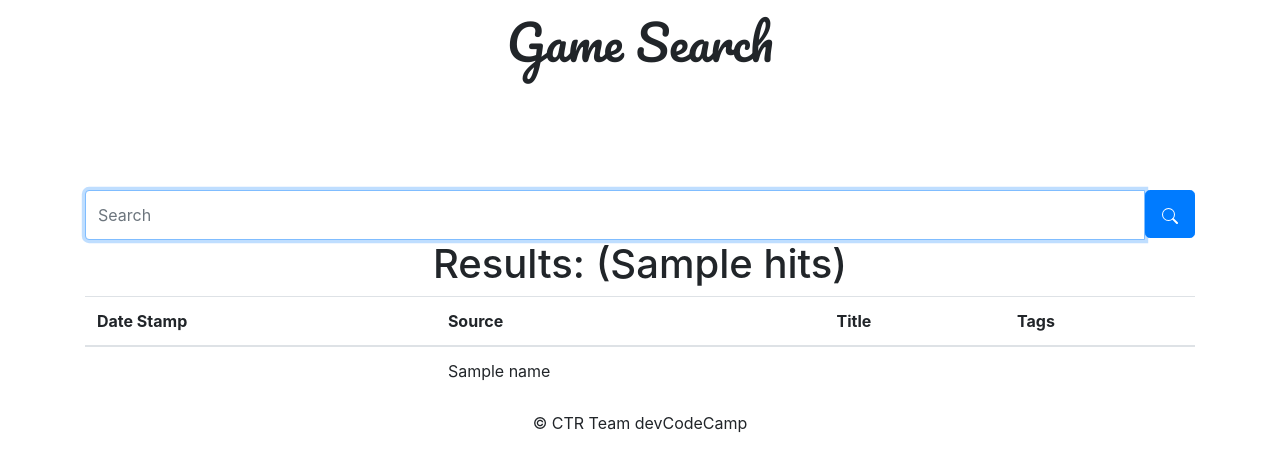
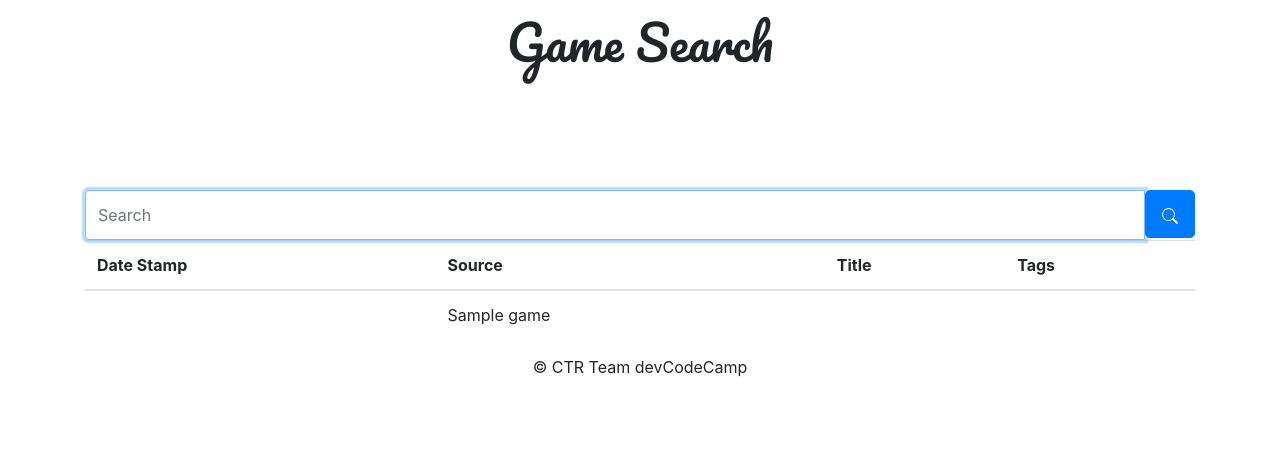
Before and after one commit to fmorrisey/Data_Tracker_Flask, a Flask app: template datatracker/templates/sample/results.html in a window 1280 px wide. Shown: the part 130-602 px from the top of the page. Run offline with Flask 2, Linux system fonts and the light colour scheme; the template is opened without the code that fills it: most values are stand-ins (such as "Sample title", 1, 10 or a date in 2020).

Commit message:
Modified results.html to display list of games you searched for based on your 'keywords'

```diff
--- a/datatracker/sample.py
+++ b/datatracker/sample.py
@@ -17,7 +17,7 @@ def search_requests():
     game_Data = api.requests_NameSpace("https://api.dccresource.com/api/games")
     results, hits = srch.searchByName(game_Data, search_term)
 
-    return render_template('sample/results.html', res=results, hits=hits )
+    return render_template('sample/results.html', res=results, hits=hits)
 
 
 @bp.route('/test')
--- a/datatracker/templates/sample/results.html
+++ b/datatracker/templates/sample/results.html
@@ -31,7 +31,7 @@
     </form>
 
   <center>
-      <h1>Results: ({{ res['hits']['hits'] }}) </h1>
+      <!--<h1>Results: ({{ ['hits']['hits'] }}) </h1>-->
   </center>
 
   <table class="table">
@@ -44,13 +44,13 @@
       </tr>
     </thead>
 
-{% for hit in res['hits']['hits'] %}
+{% for game in res %}
     <tbody>
       <tr>
         <th scope="row"></th>
 
           <!--<td><a href="{{ hit['_source']['url'] }}">{{ hit['_source']['results.name'] }}</a></td>-->
-          <td><a>{{ hit[]['results.name'] }}</a></td>
+          <td><a>{{ game.name }}</a></td>
 
       </tr>
     </tbody>
```
